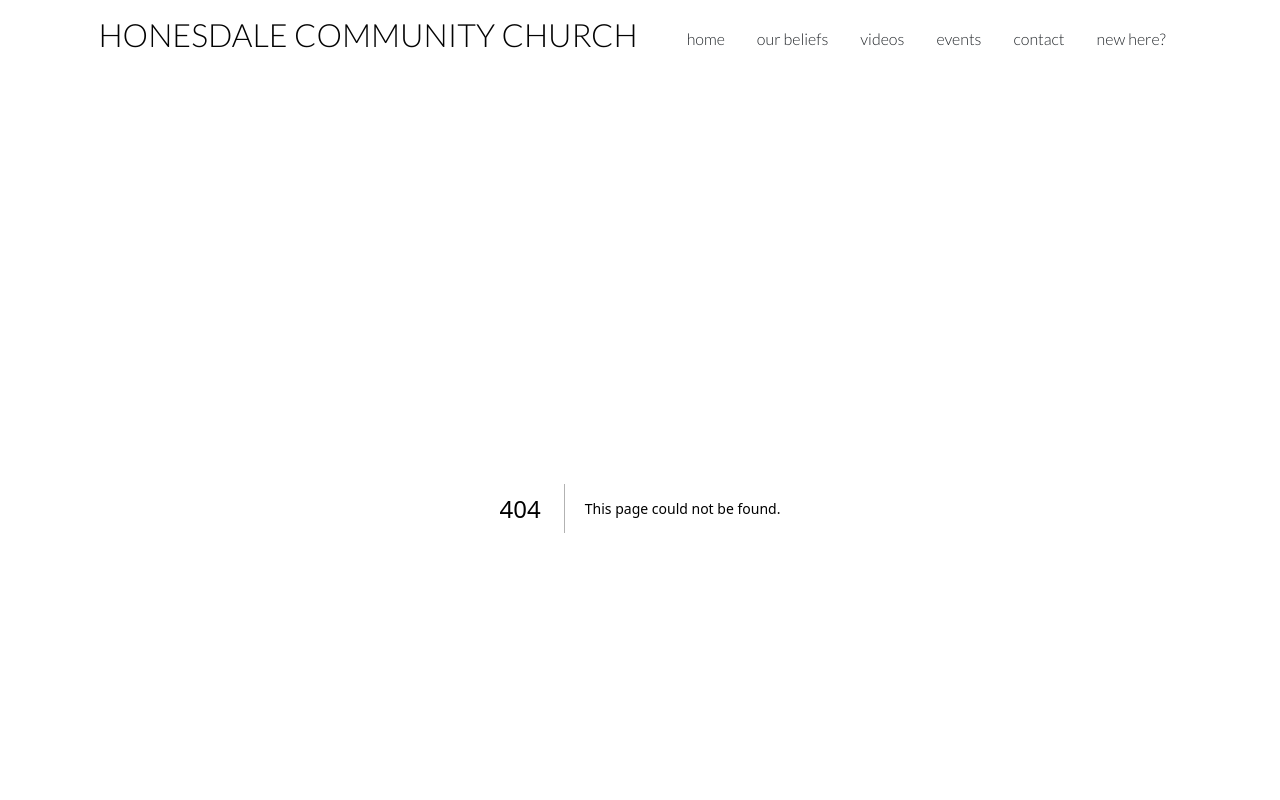
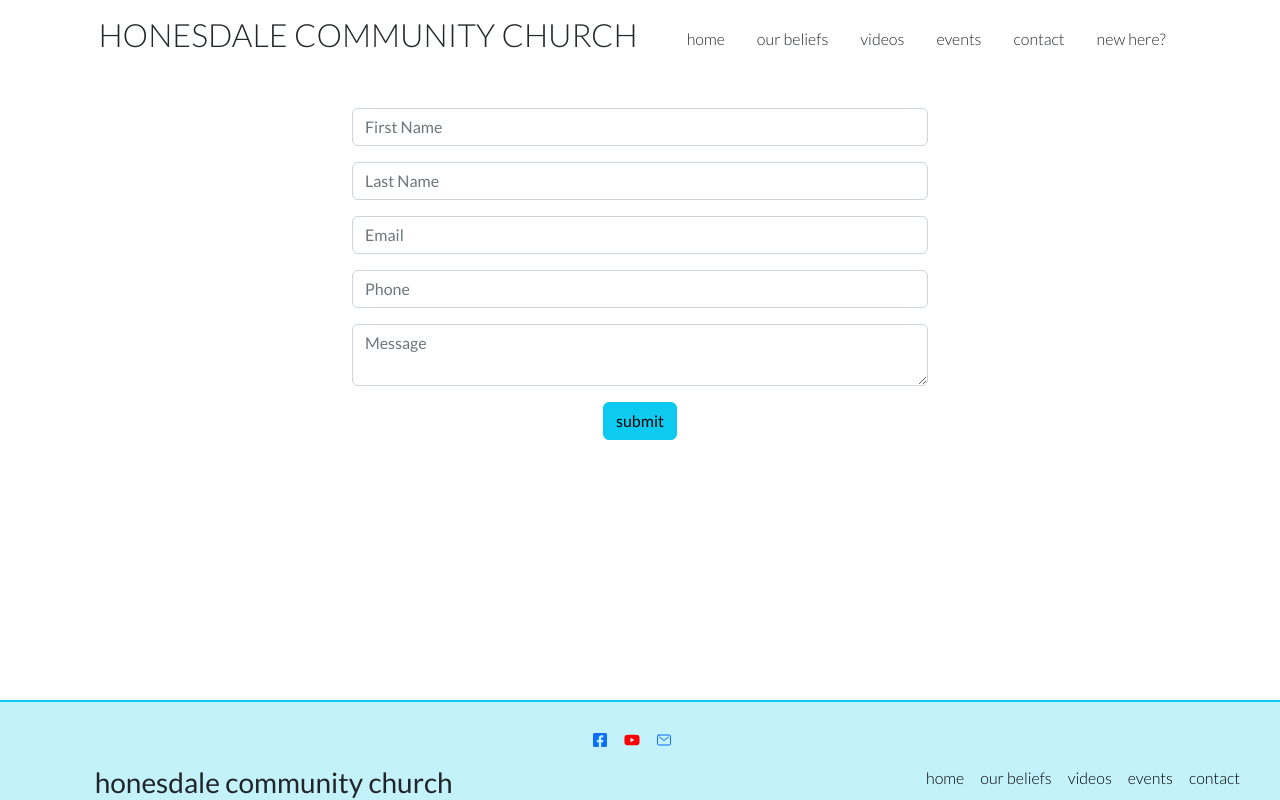
Before and after one commit to caseydean8/honesdale-cc-next, a Next.js app: page /contact-2 in a window 1280 px wide. Before the commit this address had no page. Shown: the top 800 px of the page. Built offline with nearby package versions, Linux system fonts and the light colour scheme.

Commit message:
Reusable form components and Yup

```diff
--- /dev/null
+++ b/components/TextArea.tsx
@@ -0,0 +1,17 @@
+import { useField } from 'formik';
+
+const TextArea = ({ ...props }) => {
+  // useField() returns [formik.getFieldProps(), formik.getFieldMeta()]
+  // which we can spread on <input>. We can use field meta to show an error
+  // message if the field is invalid and it has been touched (i.e. visited)
+  const [field, meta] = useField(props.name);
+
+  return (
+    <div className='mb-3'>
+      <textarea className='form-control' {...field} {...props}></textarea>
+      {meta.touched && meta.error ? <div className='error-msg'>{meta.error}</div> : null}
+    </div>
+  );
+};
+
+export default TextArea;
--- /dev/null
+++ b/components/TextInput.tsx
@@ -0,0 +1,17 @@
+import { useField } from 'formik';
+
+const TextInput = ({ ...props }) => {
+  // useField() returns [formik.getFieldProps(), formik.getFieldMeta()]
+  // which we can spread on <input>. We can use field meta to show an error
+  // message if the field is invalid and it has been touched (i.e. visited)
+  const [field, meta] = useField(props.name);
+
+  return (
+    <div className='mb-3'>
+      <input className='form-control' {...field} {...props} />
+      {meta.touched && meta.error ? <div className='error-msg'>{meta.error}</div> : null}
+    </div>
+  );
+};
+
+export default TextInput;
--- a/package.json
+++ b/package.json
@@ -16,6 +16,7 @@
     "bootstrap": "^5.2.3",
     "eslint": "8.35.0",
     "eslint-config-next": "13.2.1",
+    "formik": "^2.4.2",
     "fs": "0.0.1-security",
     "graphql": "^16.6.0",
     "graphql-request": "^5.2.0",
@@ -23,7 +24,8 @@
     "react": "18.2.0",
     "react-dom": "18.2.0",
     "react-icons": "^4.8.0",
-    "react-wrap-balancer": "^1.0.0"
+    "react-wrap-balancer": "^1.0.0",
+    "yup": "^1.2.0"
   },
   "devDependencies": {
     "@testing-library/jest-dom": "^5.16.5",
--- /dev/null
+++ b/pages/contact-2/index.tsx
@@ -0,0 +1,65 @@
+import React from 'react';
+import { ErrorMessage, Field, Form, Formik } from 'formik';
+import * as Yup from 'yup';
+import TextInput from '@/components/TextInput';
+import TextArea from '@/components/Textarea';
+
+const SignupForm = () => {
+  const phoneRegExp =
+    /^((\\+[1-9]{1,4}[ \\-]*)|(\\([0-9]{2,3}\\)[ \\-]*)|([0-9]{2,4})[ \\-]*)*?[0-9]{3,4}?[ \\-]*[0-9]{3,4}?$/;
+  return (
+    <Formik
+      initialValues={{
+        firstName: '',
+        lastName: '',
+        email: '',
+        phone: '',
+        message: '',
+      }}
+      validationSchema={Yup.object({
+        firstName: Yup.string().max(15, 'Must be 15 characters or less').required('Required'),
+        lastName: Yup.string().max(20, 'Must be 20 characters or less').required('Required'),
+        email: Yup.string().email('Invalid email address').required('Required'),
+        phone: Yup.string().matches(phoneRegExp, 'Phone number is not valid'),
+        message: Yup.string().required('Required'),
+        // acceptedTerms: Yup.boolean()
+        //   .required('Required')
+        //   .oneOf([true], 'You must accept the terms and conditions.'),
+        // jobType: Yup.string()
+        //   .oneOf(['designer', 'development', 'product', 'other'], 'Invalid Job Type')
+        //   .required('Required'),
+      })}
+      onSubmit={(values, { setSubmitting }) => {
+        setTimeout(() => {
+          alert(JSON.stringify(values, null, 2));
+          setSubmitting(false);
+        }, 400);
+      }}
+    >
+      <div className='contact page-marker'>
+        <Form>
+          <TextInput name='firstName' type='text' placeholder='First Name' />
+          <TextInput name='lastName' type='text' placeholder='Last Name' />
+          <TextInput name='email' type='text' placeholder='Email' />
+          <TextInput name='phone' type='text' placeholder='Phone' />
+          <TextArea name='message' placeholder='Message' />
+          {/* <SelectInput label='Job Type' name='jobType'>
+            <option value=''>Select a job type</option>
+            <option value='designer'>Designer</option>
+            <option value='development'>Developer</option>
+            <option value='product'>Product Manager</option>
+            <option value='other'>Other</option>
+          </SelectInput>
+          <Checkbox name='acceptedTerms'>I accept the terms and conditions</Checkbox> */}
+          <div className='d-grid d-sm-block'>
+            <button className='btn btn-info' type='submit'>
+              submit
+            </button>
+          </div>
+        </Form>
+      </div>
+    </Formik>
+  );
+};
+
+export default SignupForm;
```
Also changed, not shown: components/Checkbox.tsx (added, +22 -0 lines), components/SelectInput.tsx (added, +17 -0 lines), tsconfig.json (+5 -17 lines), 1 other file (tests, documents, lock files or other folders).
